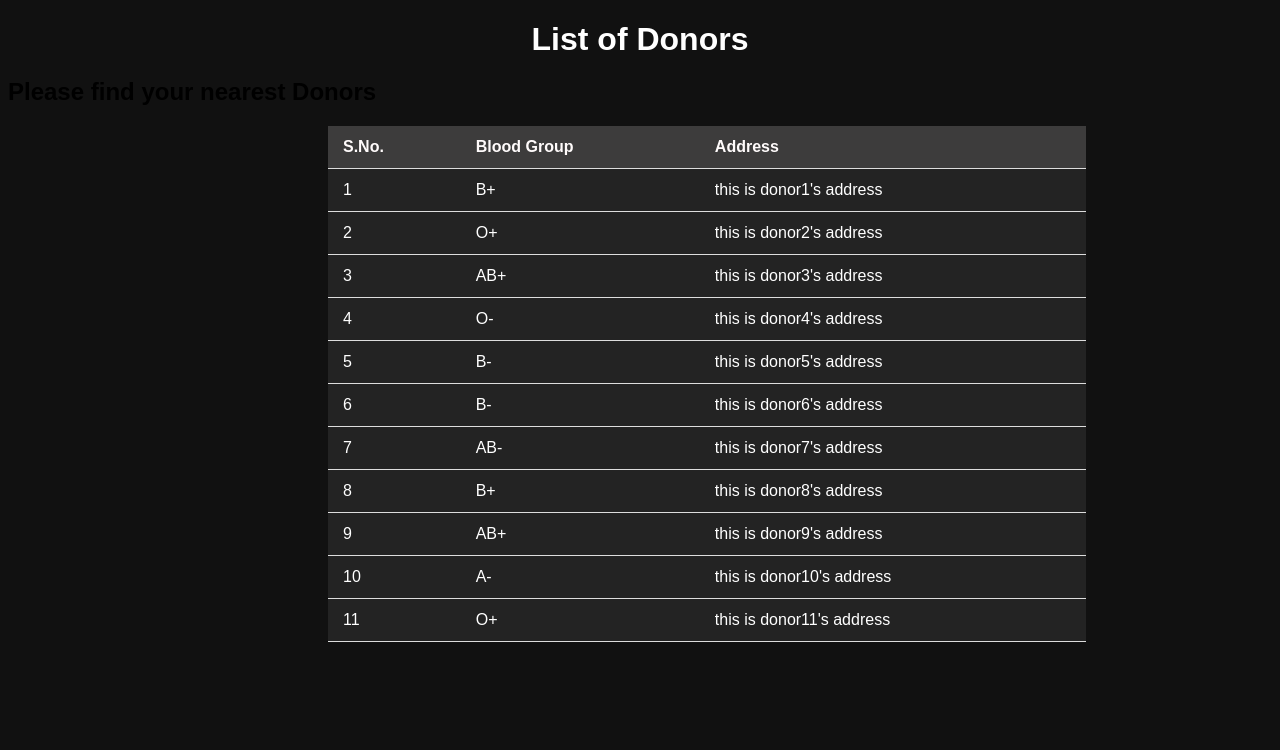
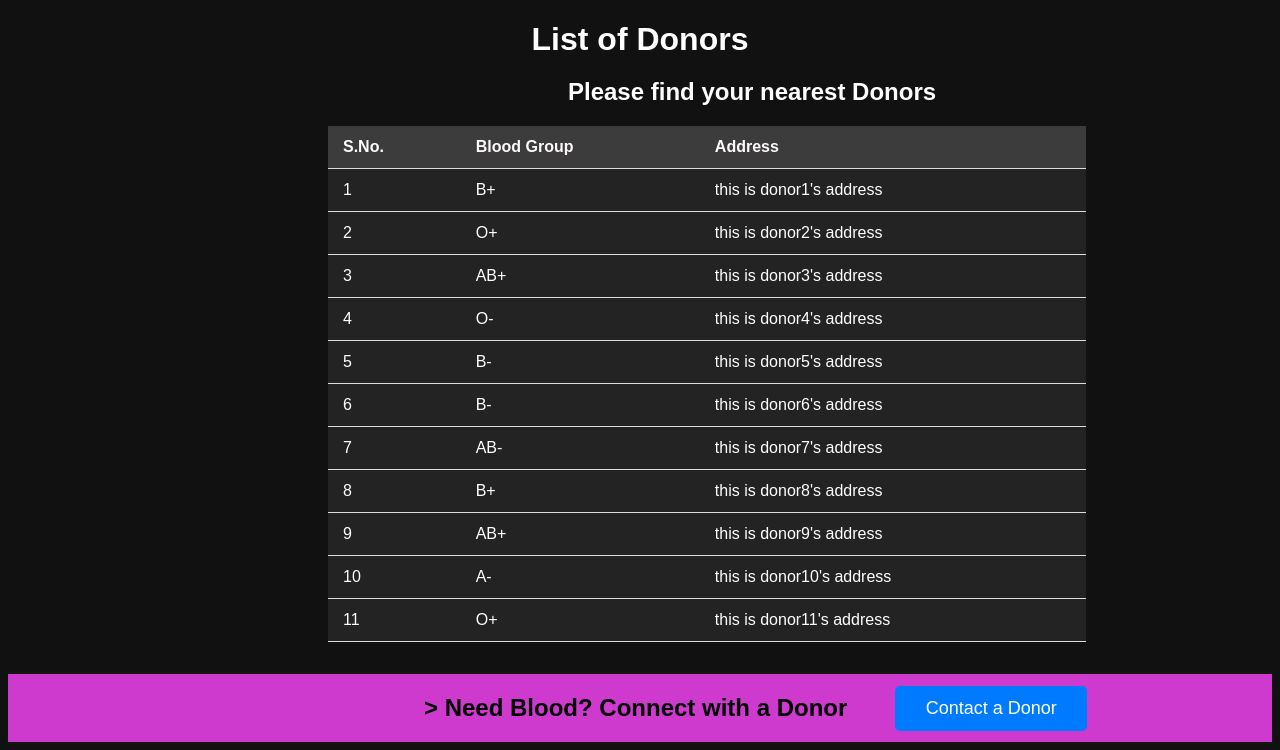
Before and after one commit to NimishKr16/BloodLink, a Flask app: page /findDonors in a window 1280 px wide. Shown: the part 76-826 px from the top of the page. Before the commit the page ends 718 px from the top, so only its background shows below. Run offline with Flask 3, Linux system fonts and the light colour scheme; some libraries are stand-ins or nearby versions.

Commit message:
Donor form

```diff
--- a/app.py
+++ b/app.py
@@ -261,6 +261,22 @@ def donation_form():
     return render_template('postform.html')
 
 
+@app.route("/con_donor", methods=["POST","GET"])
+def conndonor():
+    username = is_logged_in()
+    if username is None:
+        return render_template('templogin.html',title="Connect-Donor")
+    else:
+        email = User.query.filter_by(Username = username).first().Email
+        return render_template('conDonor.html',name=username, email=email,username=username)
+
+@app.route('/submitCon_donor',methods=["POST","GET"])
+def conDonorPostform():
+    username = is_logged_in()
+    return render_template('postform.html',username=username)
+
+
+
 
 # * ----------------- Signup  ------------------ #
 @app.route('/signup', methods=['GET', 'POST'])
--- a/static/styles/donor.css
+++ b/static/styles/donor.css
@@ -134,3 +134,61 @@ tr:hover {
 #set-loc{
     width: 60%;
 }
+
+.connectwDon{
+  background-color: rgb(206, 58, 206);
+  display: flex;
+  align-items: center;
+  margin-top: 2rem;
+}
+
+#conbtn{
+width: 12rem;
+margin-left: 3rem;
+}
+
+#conref{
+  font-size: large;
+  text-decoration: none;
+  color: rgb(255, 255, 255);
+}
+
+#conh{
+  margin-left: 26rem;
+
+}
+
+.connectform {
+  max-width: 400px;
+  margin: 0 auto;
+  padding: 20px;
+  border: 1px solid #ccc;
+  border-radius: 5px;
+  margin-top: 5rem;
+}
+.form-group-con_donor {
+  margin-bottom: 20px;
+}
+.form-group-con_donor label {
+  display: block;
+  margin-bottom: 5px;
+}
+.form-group-con_donor input[type="text"],
+.form-group-con_donor textarea {
+  width: 100%;
+  padding: 8px;
+  border: 1px solid #ccc;
+  border-radius: 3px;
+  box-sizing: border-box;
+}
+.form-group-con_donor button {
+  background-color: #4CAF50;
+  color: white;
+  padding: 10px 20px;
+  border: none;
+  border-radius: 3px;
+  cursor: pointer;
+}
+.form-group-con_donor button:hover {
+  background-color: #45a049;
+}
--- a/templates/appoint.html
+++ b/templates/appoint.html
@@ -10,7 +10,7 @@
 
 
 {% block content %}
-<h1>Your Scheduled Appointments</h1>
+<h1 style="color: white; margin: 5rem 2rem 3rem 32 rem">Your Scheduled Appointments</h1>
 <table id="appoint-table">
     <thead>
         <tr>
--- a/templates/findDonor.html
+++ b/templates/findDonor.html
@@ -10,7 +10,7 @@
 
 {% block content %}
     <h1 id="donor-title" style="color: white;">List of Donors</h1>
-    <h2>Please find your nearest Donors</h2>
+    <h2 style="color: white; margin-left: 35rem;" >Please find your nearest Donors</h2>
     <table id="donor-table">
         <thead>
             <tr>
@@ -29,4 +29,9 @@
             {% endfor %}
         </tbody>
     </table>
+
+    <div class="connectwDon">
+       <h2 id="conh"> > Need Blood? Connect with a Donor</h2>
+       <button id="conbtn" onclick="window.location.href='/con_donor'"><a href="#" id="conref"> Contact a Donor</a></button>
+    </div>
 {% endblock %}
--- a/templates/postform.html
+++ b/templates/postform.html
@@ -14,8 +14,8 @@
 
 
 <div class="container-post">
-    <h1 id="post-form">Appointment Booked Successfully!</h1>
-    <p id="para-post">Your blood donation appointment has been successfully booked.</p>
+    <h1 id="post-form">Action Completed Successfully!</h1>
+    <p id="para-post">Your request has been successfully processed.</p>
     <button class="btn-post"> <a href="{{ url_for('home')}}" style="text-decoration: none;">Return Home</a></button>
 </div>
 
```
Also changed, not shown: static/styles/invent.css (+9 -2 lines), templates/conDonor.html (added, +49 -0 lines).
